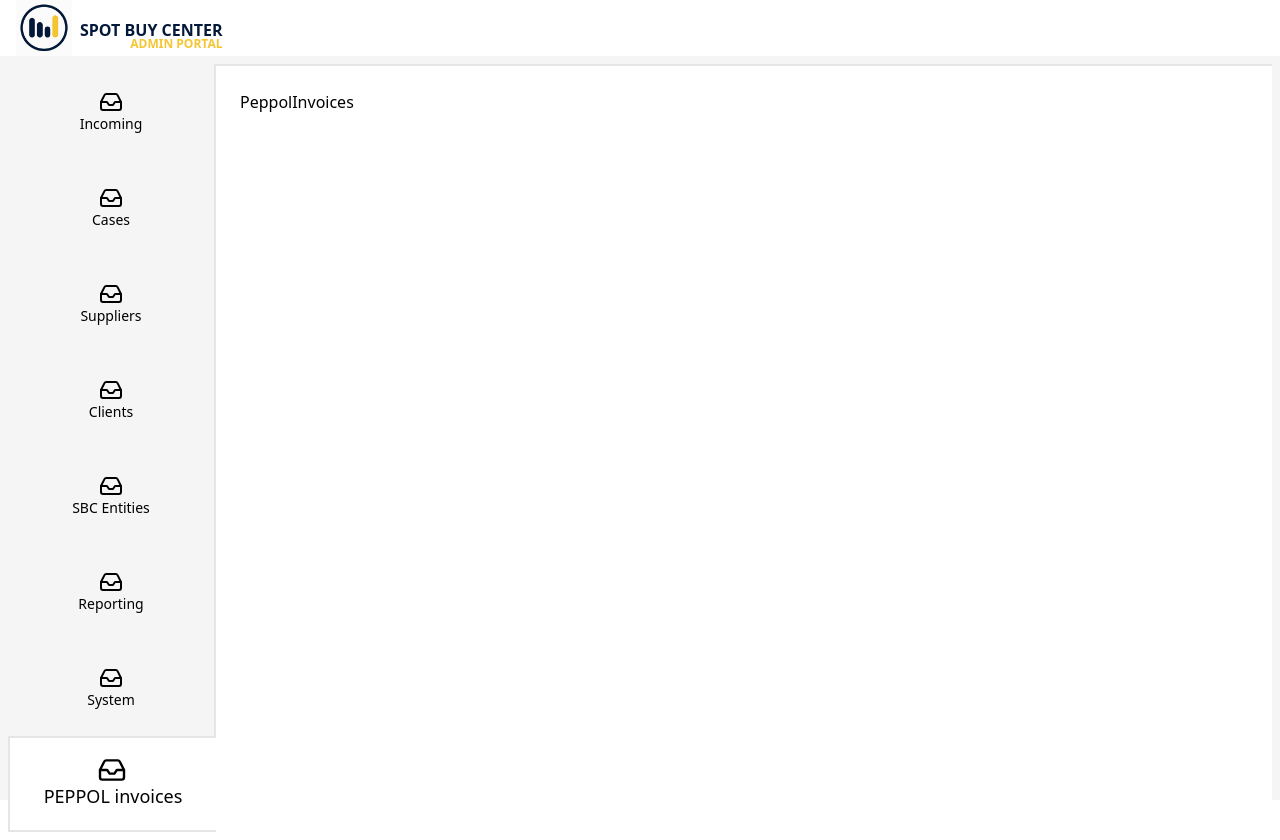
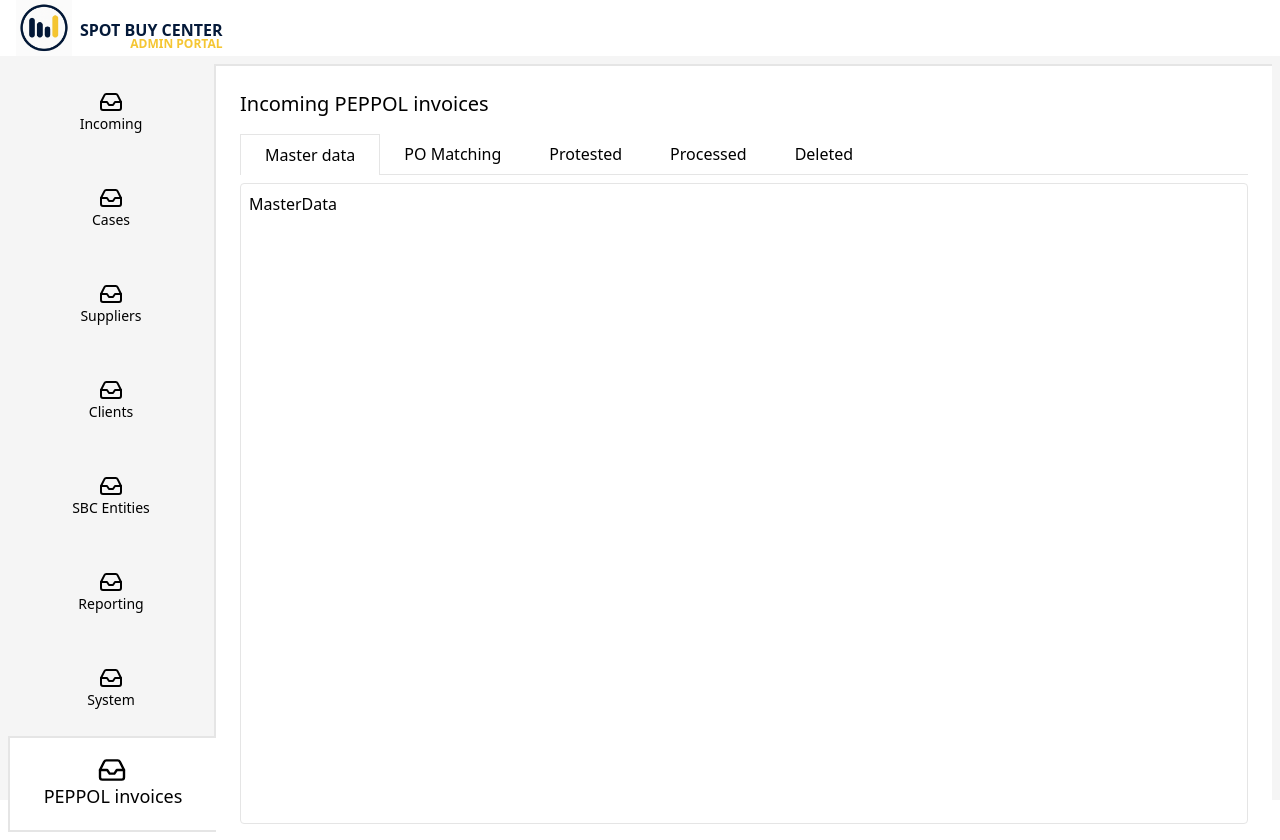
Before and after one commit to Sangtm12/spot-buy-center, a React (Vite) app: page /peppol-invoices in a window 1280 px wide. Built offline with nearby package versions, Linux system fonts and the light colour scheme.

Commit message:
feat: add Tabs UI

```diff
--- /dev/null
+++ b/src/components/Tabs/index.tsx
@@ -0,0 +1,38 @@
+import clsx from "clsx";
+import { useState, type ReactNode } from "react";
+
+const Tabs = ({
+  tabs = [],
+  className,
+}: {
+  tabs: { label: string; content: ReactNode }[];
+  className?: string;
+}) => {
+  const [selectedTab, setSelectedTab] = useState(tabs[0].label || "");
+
+  return (
+    <div className={clsx("flex flex-col gap-2", className)}>
+      <div className={clsx("flex border-b border-border")}>
+        {tabs.map((tab, index: number) => (
+          <button
+            key={index}
+            className={clsx("px-6 py-2 -mb-[1px] cursor-pointer", {
+              "bg-white border border-border border-b-0":
+                selectedTab === tab.label,
+              "bg-white hover:brightness-95 transition-[filter] border-b border-border":
+                selectedTab !== tab.label,
+            })}
+            onClick={() => setSelectedTab(tab.label)}
+          >
+            {tab.label}
+          </button>
+        ))}
+      </div>
+      <div className="flex-1 border border-border rounded-sm p-2">
+        {tabs.find((tab) => tab.label === selectedTab)?.content}
+      </div>
+    </div>
+  );
+};
+
+export default Tabs;
--- a/src/components/layout/AppLayout.tsx
+++ b/src/components/layout/AppLayout.tsx
@@ -8,7 +8,7 @@ const AppLayout = () => {
       <Header />
       <div className="p-2 flex-1 flex">
         <Sidenav />
-        <div className="p-6 bg-white flex-1 overflow-auto border-t-2 border-border">
+        <div className="p-6 pb-2 bg-white flex-1 overflow-auto border-t-2 border-border flex flex-col">
           <Outlet />
         </div>
       </div>
--- /dev/null
+++ b/src/pages/PeppolInvoices/TabContent/MasterData.tsx
@@ -0,0 +1,5 @@
+const MasterData = () => {
+  return <div>MasterData</div>;
+};
+
+export default MasterData;
--- a/src/pages/PeppolInvoices/index.tsx
+++ b/src/pages/PeppolInvoices/index.tsx
@@ -1,5 +1,36 @@
+import Tabs from "../../components/Tabs";
+import MasterData from "./TabContent/MasterData";
+
+const RenderTabs = [
+  {
+    label: "Master data",
+    content: <MasterData />,
+  },
+  {
+    label: "PO Matching",
+    content: <p>PO Matching</p>,
+  },
+  {
+    label: "Protested",
+    content: <p>Protested</p>,
+  },
+  {
+    label: "Processed",
+    content: <p>Processed</p>,
+  },
+  {
+    label: "Deleted",
+    content: <p>Deleted</p>,
+  },
+];
+
 const PeppolInvoices = () => {
-  return <div className="bg-white">PeppolInvoices</div>;
+  return (
+    <div className="bg-white flex-1 flex flex-col items-stretch">
+      <h2 className="text-xl">Incoming PEPPOL invoices</h2>
+      <Tabs tabs={RenderTabs} className="mt-4 flex-1" />
+    </div>
+  );
 };
 
 export default PeppolInvoices;
```
